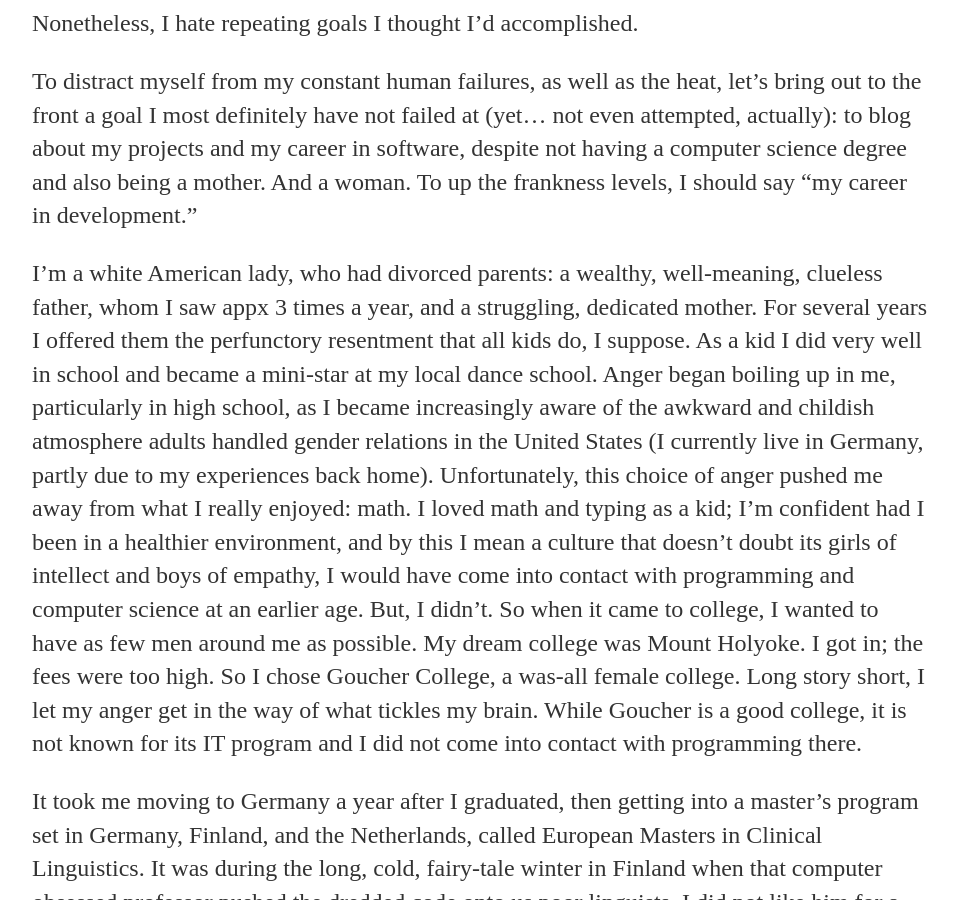
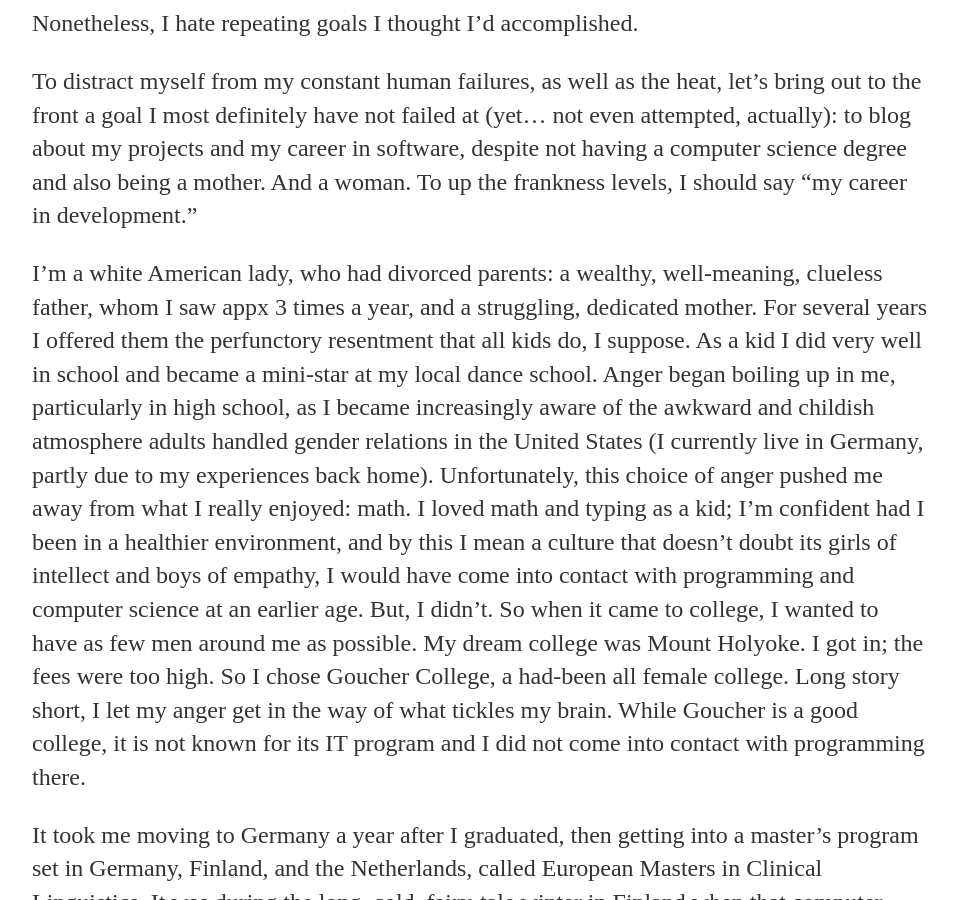
Before and after one commit to a-n-rose/a-n-rose.github.io, a Jekyll site: the page built from _posts/2018-07-31-kita-heat-code.md, in a window 1280 px wide and 900 px high, scrolled down 473 px. Shown: the whole window, without its empty margins (160-1118 px from the left). Built offline with Jekyll 4.4.1, drawn with Linux system fonts in a browser that asks for light colours.

Commit message:
Update 2018-07-31-kita-heat-code.md

```diff
--- a/_posts/2018-07-31-kita-heat-code.md
+++ b/_posts/2018-07-31-kita-heat-code.md
@@ -10,7 +10,7 @@ Nonetheless, I hate repeating goals I thought I'd accomplished.
 
 To distract myself from my constant human failures, as well as the heat, let's bring out to the front a goal I most definitely have not failed at (yet... not even attempted, actually): to blog about my projects and my career in software, despite not having a computer science degree and also being a mother. And a woman. To up the frankness levels, I should say "my career in development."
 
-I'm a white American lady, who had divorced parents: a wealthy, well-meaning, clueless father, whom I saw appx 3 times a year, and a struggling, dedicated mother. For several years I offered them the perfunctory resentment that all kids do, I suppose. As a kid I did very well in school and became a mini-star at my local dance school. Anger began boiling up in me, particularly in high school, as I became increasingly aware of the awkward and childish atmosphere adults handled gender relations in the United States (I currently live in Germany, partly due to my experiences back home). Unfortunately, this choice of anger pushed me away from what I really enjoyed: math. I loved math and typing as a kid; I'm confident had I been in a healthier environment, and by this I mean a culture that doesn't doubt its girls of intellect and boys of empathy, I would have come into contact with programming and computer science at an earlier age. But, I didn't. So when it came to college, I wanted to have as few men around me as possible. My dream college was Mount Holyoke. I got in; the fees were too high. So I chose Goucher College, a was-all female college. Long story short, I let my anger get in the way of what tickles my brain. While Goucher is a good college, it is not known for its IT program and I did not come into contact with programming there.
+I'm a white American lady, who had divorced parents: a wealthy, well-meaning, clueless father, whom I saw appx 3 times a year, and a struggling, dedicated mother. For several years I offered them the perfunctory resentment that all kids do, I suppose. As a kid I did very well in school and became a mini-star at my local dance school. Anger began boiling up in me, particularly in high school, as I became increasingly aware of the awkward and childish atmosphere adults handled gender relations in the United States (I currently live in Germany, partly due to my experiences back home). Unfortunately, this choice of anger pushed me away from what I really enjoyed: math. I loved math and typing as a kid; I'm confident had I been in a healthier environment, and by this I mean a culture that doesn't doubt its girls of intellect and boys of empathy, I would have come into contact with programming and computer science at an earlier age. But, I didn't. So when it came to college, I wanted to have as few men around me as possible. My dream college was Mount Holyoke. I got in; the fees were too high. So I chose Goucher College, a had-been all female college. Long story short, I let my anger get in the way of what tickles my brain. While Goucher is a good college, it is not known for its IT program and I did not come into contact with programming there.
 
 It took me moving to Germany a year after I graduated, then getting into a master's program set in Germany, Finland, and the Netherlands, called European Masters in Clinical Linguistics. It was during the long, cold, fairy-tale winter in Finland when that computer obsessed professor pushed the dredded code onto us poor linguists. I did not like him for a long time. Until I got the hang of code and saw the power behind it. Then he became one of my favorite professors of my entire education. Because of him, I finally got into touch with what not only makes sense to me, is a total blast and finally fuels my dreams of a career.
 
```
